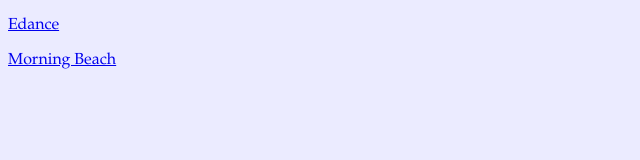
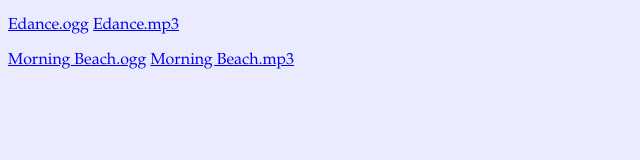
Before and after one commit to mivanchenko/monk, a plain HTML site: page music/index.html in a window 1280 px wide. Shown: the whole page, without its empty margins (0-640 px from the left). Drawn offline with Linux system fonts and the light colour scheme.

Commit message:
Add MP3 version of tracks

```diff
--- a/music/index.html
+++ b/music/index.html
@@ -6,7 +6,13 @@
 	<link rel="stylesheet" href="/css/main.css">
 </head>
 <body bgcolor="#EBEBFF">
-	<p><a href="/music/edance.ogg">Edance</a></p>
-	<p><a href="/music/morning-beach.ogg">Morning Beach</a></p>
+	<p>
+		<a href="/music/edance.ogg">Edance.ogg</a>
+		<a href="/music/edance.mp3">Edance.mp3</a>
+	</p>
+	<p>
+		<a href="/music/morning-beach.ogg">Morning Beach.ogg</a>
+		<a href="/music/morning-beach.mp3">Morning Beach.mp3</a>
+	</p>
 </body>
 </html>
```
Also changed, not shown: 2 other files.
